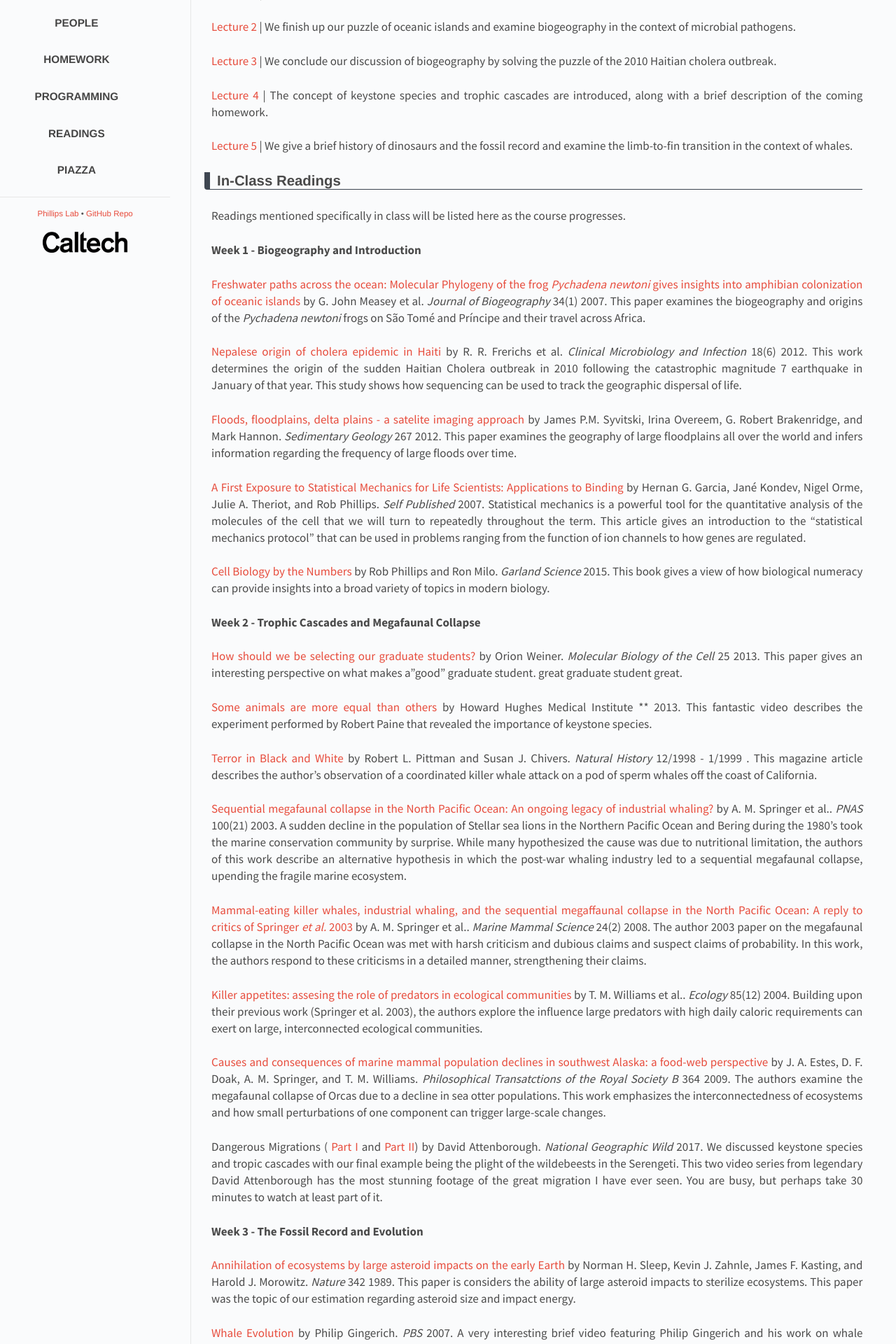
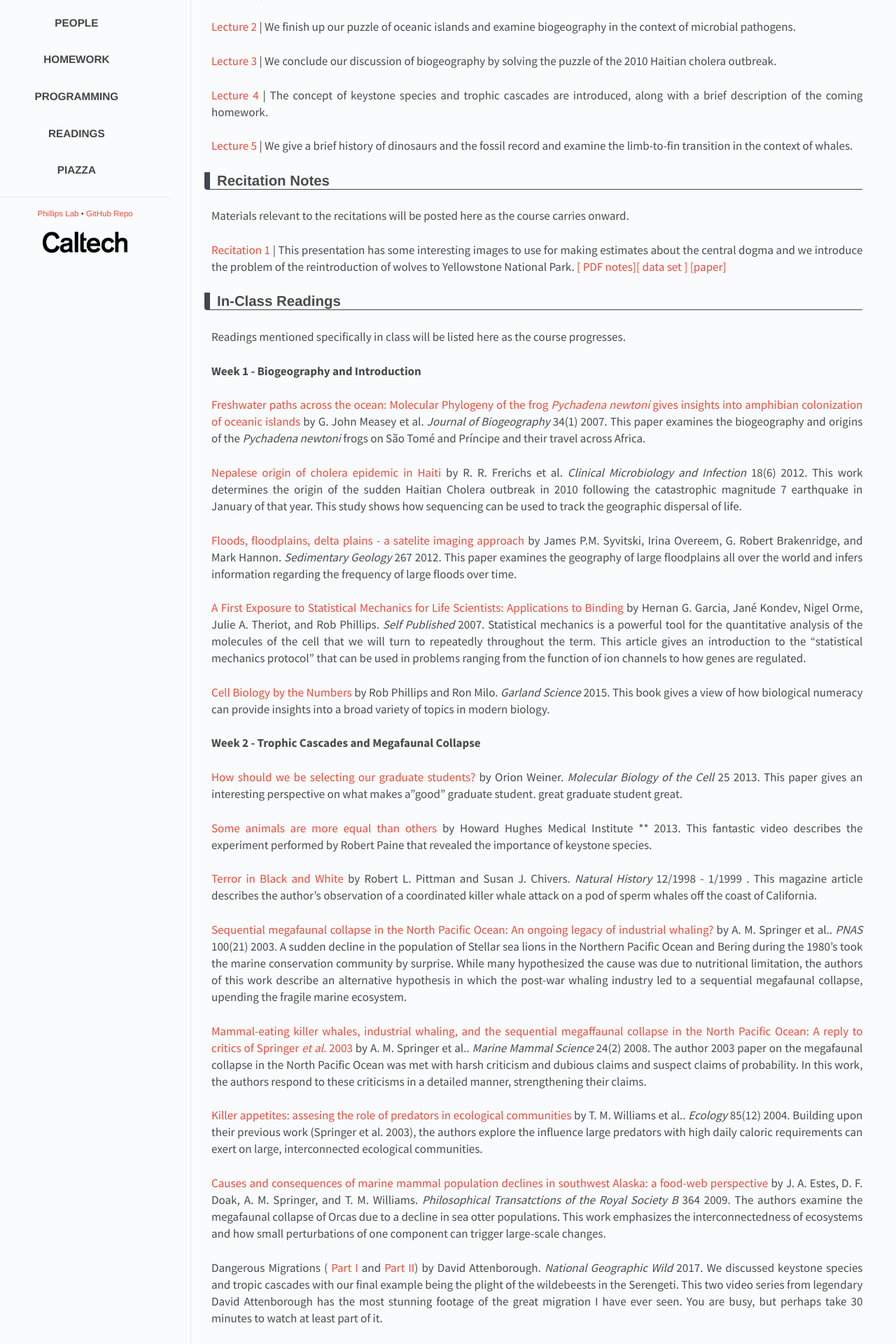
Before and after one commit to RPGroup-PBoC/bi1, a Jekyll site: the page built from _posts/2017-01-24-readings.md, in a window 1280 px wide. Shown: the part 409-2329 px from the top of the page at 70% size. Built offline with Jekyll 4.4.1, drawn with Linux system fonts in a browser that asks for light colours.

Commit message:
Added recitation materials

```diff
--- a/_posts/2017-01-24-readings.md
+++ b/_posts/2017-01-24-readings.md
@@ -23,6 +23,16 @@ share these notes with anyone outside of the course.
 
 [Lecture 5](http://www.rpgroup.caltech.edu/courses/bi1_2017/protected/Bi1_Sp2017_lec05_Fossil_Record.pdf) \| We give a brief history of dinosaurs and the fossil record and examine the limb-to-fin transition in the context of whales.
 
+
+
+## Recitation Notes
+Materials relevant to the recitations will be posted here as the course carries
+onward.
+
+[Recitation 1](http://www.rpgroup.caltech.edu/courses/bi1_2017/protected/Bi1_Sp2017_rec01_central_dogma.pdf) \| This presentation has some interesting images to use for
+making estimates about the central dogma and we introduce the problem of
+the reintroduction of wolves to Yellowstone National Park. [\[ PDF notes\]](http://www.rpgroup.caltech.edu/courses/bi1_2017/protected/Bi1_Sp2017_rec01_central_dogma_notes.pdf)[\[ data set \]](http://www.rpgroup.caltech.edu/courses/bi1_2017/data/yellowstone.zip)[ \[paper\]](http://www.rpgroup.caltech.edu/courses/bi1_2017/protected/Goldberg.pdf)
+
 ## In-Class Readings
 
 Readings mentioned specifically in class will be listed here as the course progresses.
```
